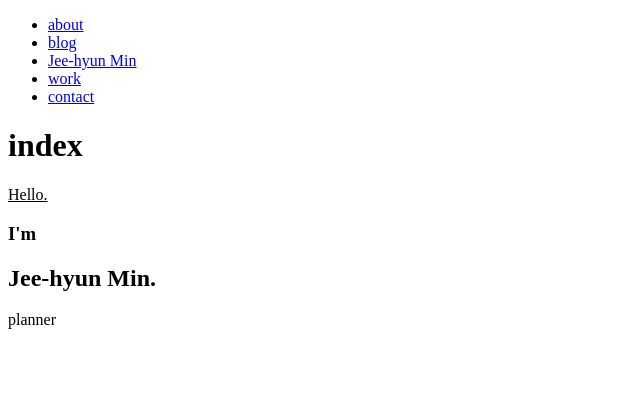
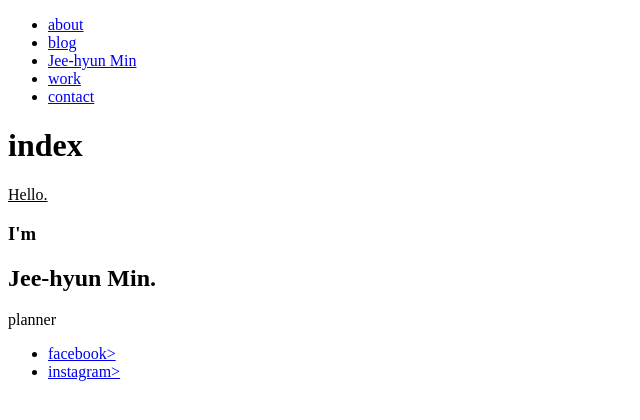
Before and after one commit to jeeeeehnmin/about, a plain HTML site: page index.html in a window 1280 px wide. Shown: the whole page, without its empty margins (0-640 px from the left). Drawn offline with Linux system fonts and the light colour scheme.

Commit message:
#3 index: sns update

```diff
--- a/index.html
+++ b/index.html
@@ -33,6 +33,9 @@
   <div id="index_contact">
   </div>
   <div id="index_sns">
+    <ul>
+      <li><a href="https://www.facebook.com/jeeeeehnmin">facebook></a></li>
+      <li><a href="https://www.instagram.com/planner.mindo">instagram></a></li>
   </div>
 </body>
 </html>
```
